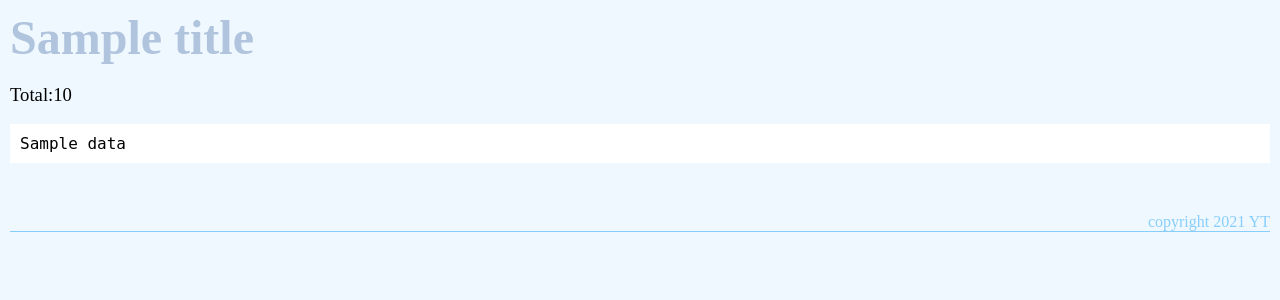
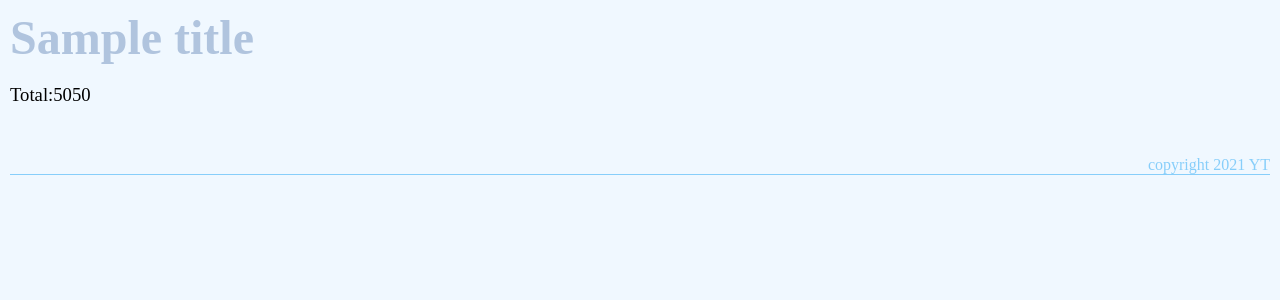
Before and after one commit to grasshopper-dev/flask_app_001, a Flask app: template templates/index.html in a window 1280 px wide. Shown: the top 300 px of the page. Run offline with Flask 2, Linux system fonts and the light colour scheme; the template is opened without the code that fills it: most values are stand-ins (such as "Sample title", 1, 10 or a date in 2020).

Commit message:
コンテキストプロセッサ

```diff
--- a/app.py
+++ b/app.py
@@ -5,11 +5,11 @@ app = Flask(__name__)
 
 @app.route('/', methods=['GET'])
 def index():
-    n = random.randrange(5, 10)
-    data = []
-    for n in range(n):
-        data.append(random.randrange(0, 100))
-    return render_template('index.html', title="Form sample", message='※合計を計算する：', data=data)
+    # n = random.randrange(5, 10)
+    # data = []
+    # for n in range(n):
+    #     data.append(random.randrange(0, 100))
+    return render_template('index.html', title="Form sample", message='※合計を計算する：')
 
 @app.route('/', methods=['POST'])
 def form():
@@ -31,6 +31,15 @@ def sum_filter(data):
 
 app.jinja_env.filters['sum'] = sum_filter
 
+@app.context_processor
+def sample_processotr():
+    def total(n):
+        total = 0
+        for i in range(n + 1):
+            total += i
+        return total
+    return dict(total=total)
+
 if __name__ == '__main__':
     app.debug = True
     app.run(host='localhost')
--- a/templates/index.html
+++ b/templates/index.html
@@ -10,8 +10,7 @@ Index
 
 {% block content %}
 <p>{{message}}</p>
-<p>Total:{{data|sum}}</p>
-<pre>{{data}}</pre>
+<p>Total:{{total(100)}}</p>
 </p>
 {% endblock %}
 
```
